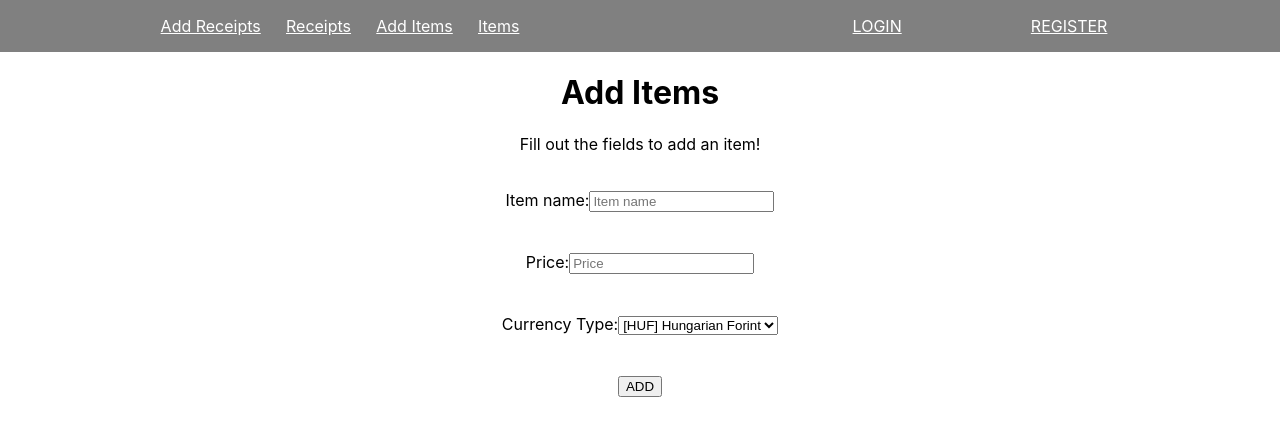
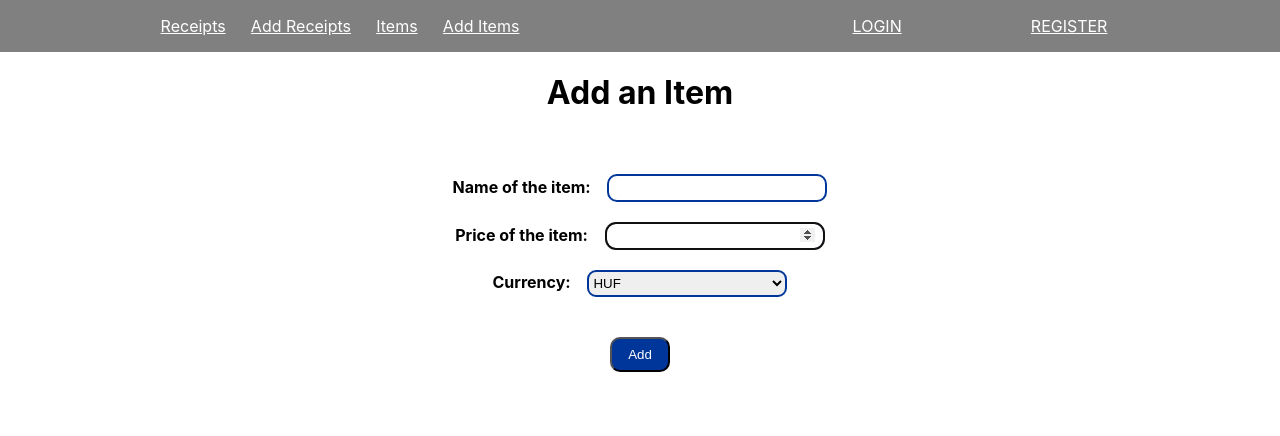
Before and after one commit to gonczmisi/FairShare, a React (Create React App) app in the folder front-end/fairshare/: page /add-items in a window 1280 px wide. Shown: the top 436 px of the page. Built offline with nearby package versions, Linux system fonts and the light colour scheme.

Commit message:
Added the base for Receipt and Item submititng pages; New approach for listing Receipts and Items; Added some css code to make the page pretty

```diff
--- a/front-end/fairshare/src/AddItems.js
+++ b/front-end/fairshare/src/AddItems.js
@@ -1,90 +1,112 @@
-import React from 'react';
+import React, { useState } from 'react';
 import './App.css';
+import axios from 'axios';
+import { Button, FormGroup, FormControl } from "react-bootstrap";
+import { Redirect } from 'react-router-dom';
 
+const BACKEND_URL = 'http://localhost:8081';
+const BACKEND_VM_URL = 'http://137.117.229.78:8080';
+const ITEMS_URL = BACKEND_URL + '/Items';
 
-class AddItems extends React.Component {
+export default function AddItems() {
+    const [id, setId] = useState("");
+    const [created_at, setCreation] = useState("");
+    const [updated_at, setUpdate] = useState("");
+    const [name, setName] =  useState("");
+    const [price, setPrice] =  useState("");
+    const [currency_type, setCurrency] =  useState("");
+    const [error, setError] = useState(false);
+    const [success, setSuccess] = useState(false);
 
-    constructor(props) {
-        super(props);
-        this.state = {
-          id: 1,
-          created_at: '',
-          updated_at: '',
-          name: '',
-          price: null,
-          currency_type: 'HUF',
+    function handleClick(event) {
+        console.log(
+            id,
+            created_at,
+            updated_at,
+            name,
+            price,
+            currency_type
+        );
+        axios.post(
+            ITEMS_URL,
+            {
+                id: id,
+                created_at: created_at,
+                updated_at: updated_at,
+                name: name,
+                price: price,
+                currency_type: currency_type
+            }
+        )
+            .then(function res(response) {
+                console.log(response);
+                if (response.status === 200) {
+                    alert("Successfully added an item");
+                    setSuccess(true);
+                } else {
+                    alert("Something went wrong!");
+                    console.log("Something went wrong!");
+                    setError(true);
+                }
+            })
+            .catch(function (error) {
+                console.log(error);
+                alert("Something went wrong!");
+                setError(true);
+            });
 
-          date: new Date(),
-          options: { year: 'numeric', month: 'long', day: 'numeric', hour: 'numeric',  minute: 'numeric'},
-        };
-
-        this.handleTxtChange = this.handleTxtChange.bind(this);
-        this.handleChange = this.handleChange.bind(this);
-        this.handleSubmit = this.handleSubmit.bind(this);
     }
 
-    handleTxtChange(event) {
-      let name = event.target.name;
-      let value = event.target.value;
-      this.setState({[name]: value});
+    if(success){
+        return <Redirect to ="/items" />
     }
 
-    handleChange(event) {
-      this.setState({currency_type: event.target.value});
-    }
+    return (
+        <div className="AddItems">
+            <h1>Add an Item</h1>
+            <br />
+            <br />
+            <FormGroup controlId="name" bsSize="large">
+                <b>Name of the item: </b>
+                    <FormControl
+                    id="inputbox"
+                    autoFocus
+                    type="text"
+                    value={name}
+                    onChange={e => setName(e.target.value)}
+                />
+            </FormGroup>
+            <br />
+            <FormGroup controlId="Price" bsSize="large">
+                <b>Price of the item: </b>
+                    <FormControl
+                    id="inputbox"
+                    autoFocus
+                    type="number"
+                    value={price}
+                    onChange={e => setPrice(e.target.value)}
+                />
+            </FormGroup>
+            <br />
+            <FormGroup controlId="currency_type" bsSize="large">
+                <b>Currency: </b>
+                    <FormControl
+                    id="selectBox"
+                    as="select"
+                    type="text"
+                    value={currency_type}
+                    onChange={e => setCurrency(e.target.value)}>
+                            <option>HUF</option>
+                            <option>USD</option>
+                            <option>EUR</option>
+                    </FormControl>
+            </FormGroup>
+            <br/>
+            <br/>
+            <Button block bsSize="large" onClick={handleClick} id="button">
+                Add
+            </Button>
+        </div>
+    );
 
-    handleSubmit(event) {
-      event.preventDefault();
-      this.setState({id: this.state.id+1});
-
-      var tmp_date = this.state.date.toLocaleDateString('en-GB', this.state.options);
-      this.setState({created_at: tmp_date});
-      this.setState({updated_at: tmp_date});
-      this.setState({name: event.target.name});
-      this.setState({price: event.target.price});
-
-      this.setState({name: ''});
-      this.setState({price: null});
-    }
-
-
-    render() {
-        return (
-            <div>
-                <h1>Add Items</h1>
-                <p> Fill out the fields to add an item! </p>
-                <br></br>
-
-                <form onSubmit={this.handleSubmit}>
-                    <div className="form-group">
-                        <label>Item name:</label>
-                        <input type="text" className="form-control" placeholder="Item name" name="name" required onChange={this.handleTxtChange}/>
-                    </div>
-                    <br></br>
-                    <br></br>
-                    <div className="form-group">
-                        <label>Price:</label>
-                        <input type="number" className="form-control" placeholder="Price" name="price" required onChange={this.handleTxtChange}/>
-                    </div>
-                    <br></br>
-                    <br></br>
-                    <div className="form-group">
-                    <label>Currency Type:
-                        <select value={this.state.currency_type} onChange={this.handleChange}>
-                            <option currency_type="HUF">[HUF] Hungarian Forint</option>
-                            <option currency_type="USD">[USD] American Dollar</option>
-                            <option currency_type="EUR">[EUR] Euro</option>
-                        </select>
-                    </label>
-                    </div>
-                    <br></br>
-                    <br></br>
-
-                    <button type="submit" className="btn btn-primary">ADD</button>
-                </form>
-            </div>
-        );
-    }
- }
-
-export default AddItems;
+}
--- a/front-end/fairshare/src/AddReceipts.js
+++ b/front-end/fairshare/src/AddReceipts.js
@@ -1,68 +1,122 @@
-import React from 'react';
+import React, { useState } from 'react';
 import './App.css';
+import axios from 'axios';
+import { Form, Button, FormGroup, FormControl } from "react-bootstrap";
+import { Redirect } from 'react-router-dom';
 
+const BACKEND_URL = 'http://localhost:8081';
+const BACKEND_VM_URL = 'http://137.117.229.78:8080';
+const RECEIPTS_URL = BACKEND_URL + '/Items';
 
-class AddReceipts extends React.Component {
+export default function AddItems() {
+    const [id, setId] = useState("");
+    const [created_at, setCreation] = useState("");
+    const [updated_at, setUpdate] = useState("");
+    const [name, setName] =  useState("");
+    const [price, setPrice] =  useState("");
+    const [currency_type, setCurrency] =  useState("");
+    const [error, setError] = useState(false);
+    const [success, setSuccess] = useState(false);
 
-    constructor(props) {
-        super(props);
-        this.state = {
-          id: 1,
-          created_at: '',
-          updated_at: '',
-          name: '',
+    function handleClick(event) {
+        console.log(
+            id,
+            created_at,
+            updated_at,
+            name
+        );
+        axios.post(
+            RECEIPTS_URL,
+            {
+                id: id,
+                created_at: created_at,
+                updated_at: updated_at,
+                name: name,
+            }
+        )
+            .then(function res(response) {
+                console.log(response);
+                if (response.status === 200) {
+                    alert("Successfully added an receipt");
+                    setSuccess(true);
+                } else {
+                    alert("Something went wrong!");
+                    console.log("Something went wrong!");
+                    setError(true);
+                }
+            })
+            .catch(function (error) {
+                console.log(error);
+                alert("Something went wrong!");
+                setError(true);
+            });
 
-          date: new Date(),
-          options: { year: 'numeric', month: 'long', day: 'numeric', hour: 'numeric',  minute: 'numeric'},
-        };
-
-        this.handleTxtChange = this.handleTxtChange.bind(this);
-        this.handleSubmit = this.handleSubmit.bind(this);
     }
 
-    handleTxtChange(event) {
-      let name = event.target.name;
-      let value = event.target.value;
-      this.setState({[name]: value});
+    if(success){
+        return <Redirect to ="/receipts" />
     }
 
+    return (
+        <div className="AddReceipts">
+            <h1>Add a Receipt</h1>
+            <br />
+            <br />
+            <FormGroup controlId="name" bsSize="large">
+                <b>Name of the receipt: </b>
+                    <FormControl
+                    id="inputbox"
+                    autoFocus
+                    type="text"
+                    value={name}
+                    onChange={e => setName(e.target.value)}
+                />
+            </FormGroup>
+            <br />
+            <FormGroup controlId="Price" bsSize="large">
+                <b>Price of the receipt: </b>
+                    <FormControl
+                    id="inputbox"
+                    autoFocus
+                    type="number"
+                    value={price}
+                    onChange={e => setPrice(e.target.value)}
+                />
+            </FormGroup>
+            <br />
+            <FormGroup controlId="added_items" bsSize="large">
+            {['checkbox'].map((type) => (
+            <div key={`custom-inline-${type}`} className="mb-3">
+            <Form.Check
+                custom
+                inline
+                label="item-1"
+                type={type}
+                id={`custom-inline-${type}-1`}
+            />
+            <Form.Check
+                custom
+                inline
+                label="item-2"
+                type={type}
+                id={`custom-inline-${type}-2`}
+            />
+            <Form.Check
+                custom
+                inline
+                label="item-3"
+                type={type}
+                id={`custom-inline-${type}-3`}
+            />
+            </div>
+        ))}
+            </FormGroup>
+            <br/>
+            <br/>
+            <Button block bsSize="large" onClick={handleClick} id="button">
+                Add
+            </Button>
+        </div>
+    );
 
-    handleSubmit(event) {
-      event.preventDefault();
-      this.setState({id: this.state.id+1});
-
-      var tmp_date = this.state.date.toLocaleDateString('en-GB', this.state.options);
-      this.setState({created_at: tmp_date});
-      this.setState({updated_at: tmp_date});
-      this.setState({name: event.target.name});
-      this.setState({price: event.target.price});
-
-      this.setState({name: ''});
-      this.setState({price: null});
-    }
-
-
-    render() {
-        return (
-            <div>
-                <h1>Add Recepits</h1>
-                <p> Fill out the fields to add a receipt! </p>
-                <br></br>
-
-                <form onSubmit={this.handleSubmit}>
-                    <div className="form-group">
-                        <label>Recepit name:</label>
-                        <input type="text" className="form-control" placeholder="Receipt name" name="name" required onChange={this.handleTxtChange}/>
-                    </div>
-                    <br></br>
-                    <br></br>
-                    <p>select items [to be added]</p>
-
-                    <button type="submit" className="btn btn-primary">ADD</button>
-                </form>
-            </div>
-        );
-    }
- }
-
-export default AddReceipts;
+}
--- a/front-end/fairshare/src/App.css
+++ b/front-end/fairshare/src/App.css
@@ -1,5 +1,6 @@
 .App {
   text-align: center;
+  font-family: 'Jost',
 }
 
 nav{
@@ -40,3 +41,31 @@ td {
   text-align: center;
   border-bottom: 1px solid #ddd;
 }
+
+#inputbox {
+  border-radius: 10px;
+  border: 2px solid rgb(0, 54, 153);
+  padding: 8px;
+  width: 200px;
+  height: 8px;
+  margin-left: 13px;
+}
+
+#selectBox{
+  margin-left: 13px;
+  width:200px;
+  height:27px;
+  border-radius:9px;
+  border:2px solid rgb(0, 54, 153);
+  outline:none;
+}
+
+#button {
+  background-color: rgb(0, 54, 153);
+  color: white;
+  width:60px;
+  height:35px;
+  margin:auto;
+  border-radius:10px;
+  text-align: center;
+}
--- a/front-end/fairshare/src/Items.js
+++ b/front-end/fairshare/src/Items.js
@@ -1,39 +1,39 @@
 import React, {useState, useEffect} from 'react';
 import './App.css';
+import axios from 'axios';
 
-function Items() {
+const BACKEND_URL = 'http://localhost:8081';
+const BACKEND_VM_URL = 'http://137.117.229.78:8080';
+const ITEMS_URL = BACKEND_URL + '/items';
 
-  //this fetch will only gonna run when the component mounts
-  useEffect(() => {
-    fetchReceipts();
-  },[]);
+export default class Items extends React.Component {
 
-  const [items, setItems] = useState([]);
+  state = {
+    items: []
+  }
 
-  //fetching data from database
-  const fetchReceipts = async () => {
-     const data = await fetch('137.117.229.78/Item');
+  /*
+  componentDidMount() {
+    axios.get(ITEMS_URL)
+      .then(response => {
+        const items = response.data;
+        this.setState({ items });
+      })
+  }
+  */
 
-     //an other database for experimentation
-     //const data = await fetch('http://jsonplaceholder.typicode.com/users');
+  render(){
+    return (
+      <div>
 
-      const items = await data.json();
-      console.log(items);
-      setItems(items);
-  };
+        <h1>Items</h1>
 
+        <table>
+            <thead></thead>
+            <tbody></tbody>
+        </table>
 
-  return (
-    <div>
-
-      <h1>Items</h1>
-
-      {items.map(item => (
-          <p key={item.id}>{item.name}</p>
-      ))}
-
-    </div>
-  );
+      </div>
+    );
+  }
 }
-
-export default Items;
--- a/front-end/fairshare/src/Login.js
+++ b/front-end/fairshare/src/Login.js
@@ -5,7 +5,7 @@ import { Button, FormGroup, FormControl } from "react-bootstrap";
 import { useAuth } from './context/Auth';
 import { Redirect } from 'react-router-dom';
 
-const BACKEND_URL = 'http://localhost:8080';
+const BACKEND_URL = 'http://localhost:8081';
 const BACKEND_VM_URL = 'http://137.117.229.78:8080';
 const LOGIN_URL = BACKEND_URL + '/login';
 
--- a/front-end/fairshare/src/Nav.js
+++ b/front-end/fairshare/src/Nav.js
@@ -10,17 +10,17 @@ function Nav() {
   return (
     <nav>
         <ul className="nav-links">
+        <Link to='/receipts' style={navStyle}>
+            <li>Receipts</li>
+            </Link>
             <Link to='/add-receipts' style={navStyle}>
             <li>Add Receipts</li>
             </Link>
-            <Link to='/receipts' style={navStyle}>
-            <li>Receipts</li>
+            <Link to='/items' style={navStyle}>
+            <li>Items</li>
             </Link>
             <Link to='/add-items' style={navStyle}>
             <li>Add Items</li>
-            </Link>
-            <Link to='/items' style={navStyle}>
-            <li>Items</li>
             </Link>
         </ul>
         <ul className="nav-links2">
--- a/front-end/fairshare/src/Receipts.js
+++ b/front-end/fairshare/src/Receipts.js
@@ -1,39 +1,39 @@
 import React, {useState, useEffect} from 'react';
 import './App.css';
+import axios from 'axios';
 
-function Receipts() {
+const BACKEND_URL = 'http://localhost:8081';
+const BACKEND_VM_URL = 'http://137.117.229.78:8080';
+const RECEIPTS_URL = BACKEND_URL + '/receipts';
 
-  //this fetch will only gonna run when the component mounts
-  useEffect(() => {
-      fetchReceipts();
-  },[]);
+export default class Receipts extends React.Component {
 
-  const [receipts, setItems] = useState([]);
+  state = {
+    receipts: []
+  }
 
-  //fetching data from database
-  const fetchReceipts = async () => {
-      const data = await fetch('137.117.229.78/Receipt');
+  /*
+  componentDidMount() {
+    axios.get(RECEIPTS_URL)
+      .then(response => {
+        const receipts = response.data;
+        this.setState({ receipts });
+      })
+  }
+  */
 
-      //an other database for experimentation
-      //const data = await fetch('http://jsonplaceholder.typicode.com/users');
+  render(){
+    return (
+      <div>
 
-      const receipts = await data.json();
-      console.log(receipts);
-      setItems(receipts);
-  };
+        <h1>Receipts</h1>
 
+        <table>
+            <thead></thead>
+            <tbody></tbody>
+        </table>
 
-  return (
-    <div>
-
-      <h1>Receipts</h1>
-
-      {receipts.map(receipt => (
-          <p key={receipt.id}>{receipt.name}</p>
-      ))}
-
-    </div>
-  );
+      </div>
+    );
+  }
 }
-
-export default Receipts;
--- a/front-end/fairshare/src/Register.js
+++ b/front-end/fairshare/src/Register.js
@@ -4,7 +4,7 @@ import axios from 'axios';
 import { Button, FormGroup, FormControl } from "react-bootstrap";
 import { Redirect } from 'react-router-dom';
 
-const BACKEND_URL = 'http://localhost:8080';
+const BACKEND_URL = 'http://localhost:8081';
 const BACKEND_VM_URL = 'http://137.117.229.78:8080';
 const REGISTER_URL = BACKEND_URL + '/register';
 
@@ -43,7 +43,6 @@ export default function Register() {
             })
             .catch(function (error) {
                 console.log(error);
-                console.log(error.response.data);
                 alert("Wrong credentials!");
                 setError(true);
             });
```
